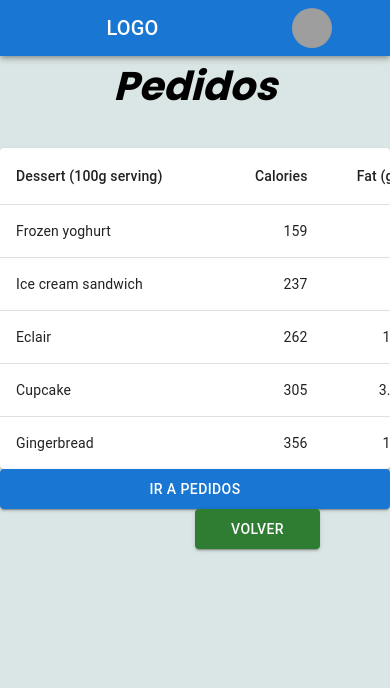
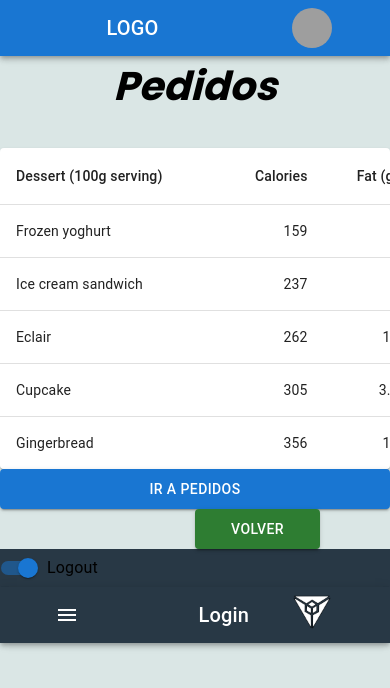
Before and after one commit to cristiansanm/metaescuela, a React (Create React App) app: page /pedidos in a window 390 px wide. Shown: the top 688 px of the page. Built offline with nearby package versions, Linux system fonts and the light colour scheme; grey boxes are pictures that could not be loaded.

Commit message:
Footer (Faltan Links) XD

```diff
--- a/package.json
+++ b/package.json
@@ -6,11 +6,7 @@
     "@emotion/react": "^11.9.0",
     "@emotion/styled": "^11.8.1",
     "@material-ui/icons": "^4.11.3",
-<<<<<<< Updated upstream
     "@mui/material": "^5.6.3",
-=======
-    "@mui/material": "^5.6.4",
->>>>>>> Stashed changes
     "@mui/styled-engine-sc": "^5.5.2",
     "@testing-library/jest-dom": "^5.16.3",
     "@testing-library/react": "^12.1.4",
--- /dev/null
+++ b/src/assets/scss/appbar/Footer.scss
@@ -0,0 +1,15 @@
+#main-footer{
+    display:none
+}
+
+@media screen and (max-width: 992px) {
+    #main-footer{
+        display:inline-block;
+        background-color: #283845;
+        width: 100%;
+        height: 50px;
+        text-align: end;
+
+    }
+
+}
--- a/src/assets/scss/appbar/Navbar.scss
+++ b/src/assets/scss/appbar/Navbar.scss
@@ -1,3 +1,9 @@
 .appbar{
     background-color: #283845;
 }
+
+@media screen and (max-width: 992px) {
+    .appbar{
+        display:none;
+    }
+}
--- /dev/null
+++ b/src/components/CommonUiComponents/Miguel/Footer.jsx
@@ -0,0 +1,139 @@
+import * as React from 'react';
+import AppBar from '@mui/material/AppBar';
+import Box from '@mui/material/Box';
+import Toolbar from '@mui/material/Toolbar';
+import Typography from '@mui/material/Typography';
+import IconButton from '@mui/material/IconButton';
+import MenuIcon from '@material-ui/icons/Menu';
+import Switch from '@mui/material/Switch';
+import FormControlLabel from '@mui/material/FormControlLabel';
+import FormGroup from '@mui/material/FormGroup';
+import MenuItem from '@mui/material/MenuItem';
+import Menu from '@mui/material/Menu';
+import icon from "./icon/icon.png"
+import ShoppingCartIcon from '@material-ui/icons/ShoppingCart';
+import ShoppingBasketIcon from '@material-ui/icons/ShoppingBasket';
+import SmartphoneIcon from '@material-ui/icons/Smartphone';
+import SquareFootIcon from '@material-ui/icons/SquareFoot';
+import BookIcon from '@material-ui/icons/Book';
+import EuroIcon from '@material-ui/icons/Euro';
+import '../../../assets/scss/appbar/Footer.scss'
+
+export default function MenuAppBar() {
+
+    const [auth, setAuth] = React.useState(true);
+    const [anchorEl, setAnchorEl] = React.useState(null);
+
+    const handleChange = (event) => {
+        setAuth(event.target.checked);
+    };
+
+    const handleMenu = (event) => {
+        setAnchorEl(event.currentTarget);
+    };
+
+    const handleClose = () => {
+        setAnchorEl(null);
+    };
+
+    return (
+        <div id="main-footer">
+
+            <Box sx={{ flexGrow: 1, backgroundColor: '#283845', }} >
+                <FormGroup>
+                    <FormControlLabel
+                        control={
+                            <Switch
+                                checked={auth}
+                                onChange={handleChange}
+                                aria-label="login switch"
+                            />
+                        }
+                        label={auth ? 'Logout' : 'Login'}
+                    />
+                </FormGroup>
+                <AppBar position="static" sx={{ flexGrow: 1, backgroundColor: '#283845' }}>
+                    <Toolbar>
+                        <IconButton
+                            size="large"
+                            edge="start"
+                            color="inherit"
+                            aria-label="menu"
+                            onClick={handleMenu}
+                            sx={{ mr: 2 }}
+                        >
+                            <MenuIcon />
+                        </IconButton>
+                        <Typography variant="h6" component="div" sx={{ flexGrow: 1 }}>
+                            Login
+                        </Typography>
+                        {auth && (
+                            <div>
+                                <IconButton
+                                    size="large"
+                                    aria-label="account of current user"
+                                    aria-controls="menu-appbar"
+                                    aria-haspopup="true"
+
+                                    color="inherit"
+                                >
+                                    <Typography noWrap component="div" sx={{ flexGrow: 1 }}>
+                                        <img src={icon} style={{ width: 50, height: 50 }} alt="icon" /> </Typography>
+                                </IconButton>
+                                <Menu
+                                    id="menu-appbar"
+                                    anchorEl={anchorEl}
+                                    anchorOrigin={{
+                                        vertical: 'top',
+                                        horizontal: 'right',
+                                    }}
+                                    keepMounted
+                                    transformOrigin={{
+                                        vertical: 'top',
+                                        horizontal: 'right',
+                                    }}
+                                    open={Boolean(anchorEl)}
+                                    onClose={handleClose}
+                                >
+                                    <MenuItem onClick={handleClose}><Typography icon={ShoppingCartIcon} component="div" sx={{ ml: 3 }} marginLeft='auto' color="error">
+                                        <ShoppingCartIcon />
+                                    </Typography>
+                                    </MenuItem>
+                                    <MenuItem onClick={handleClose}>
+                                        <Typography icon={ShoppingBasketIcon} component="div" sx={{ ml: 3 }} marginLeft='auto' color="error">
+                                            <ShoppingBasketIcon />
+                                        </Typography>
+                                    </MenuItem>
+
+                                    <MenuItem onClick={handleClose}>
+                                        <Typography icon={SmartphoneIcon} component="div" sx={{ ml: 3 }} marginLeft='auto' color="error">
+                                            <SmartphoneIcon />
+                                        </Typography>
+                                    </MenuItem>
+
+                                    <MenuItem onClick={handleClose}>
+                                        <Typography icon={SquareFootIcon} component="div" sx={{ ml: 3 }} marginLeft='auto' color="error">
+                                            <SquareFootIcon />
+                                        </Typography>
+                                    </MenuItem>
+
+                                    <MenuItem onClick={handleClose}>
+                                        <Typography icon={BookIcon} component="div" sx={{ ml: 3 }} marginLeft='auto' color="error">
+                                            <BookIcon />
+                                        </Typography>
+                                    </MenuItem>
+
+                                    <MenuItem onClick={handleClose}>
+                                        <Typography icon={EuroIcon} component="div" sx={{ ml: 3 }} marginLeft='auto' color="error">
+                                            <EuroIcon />
+                                        </Typography>
+                                    </MenuItem>
+                                </Menu>
+                            </div>
+                        )}
+                    </Toolbar>
+                </AppBar>
+            </Box>
+        </div>
+    );
+}
--- a/src/components/Orders/Orders.jsx
+++ b/src/components/Orders/Orders.jsx
@@ -2,6 +2,7 @@ import { Button } from '@mui/material'
 import Navbar from '../CommonUiComponents/Navbar'
 import TableBase from '../CommonUiComponents/TableBase'
 import ViewTitle from '../CommonUiComponents/ViewTitle'
+import MenuAppBar from '../CommonUiComponents/Miguel/Footer'
 
 const Orders = () => {
   return (
@@ -14,7 +15,8 @@ const Orders = () => {
       }} color="success" variant='contained'>
         Volver
       </Button>
+      <MenuAppBar/>
     </div>
 
     )}
-export default Orders
+export default Orders;
```
Also changed, not shown: src/components/CommonUiComponents/Miguel/Navbar.jsx (+4 -4 lines).
